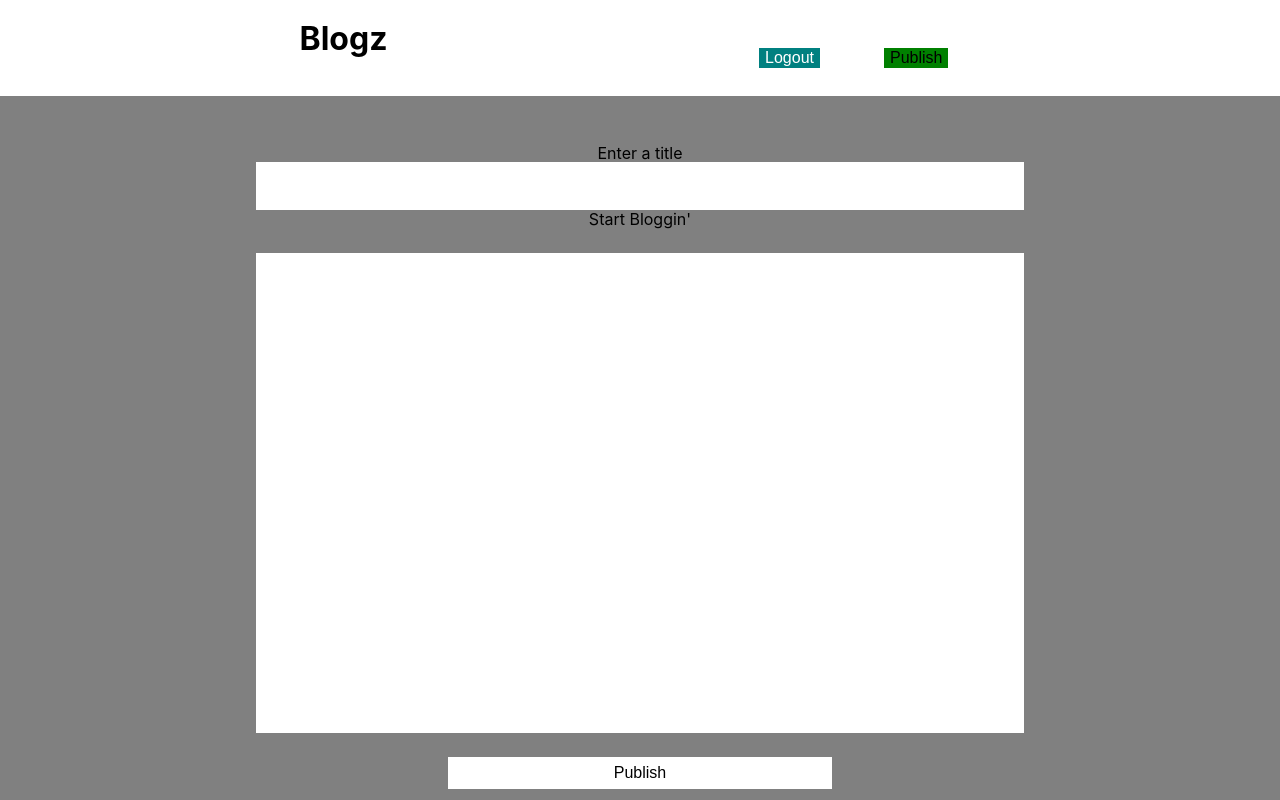
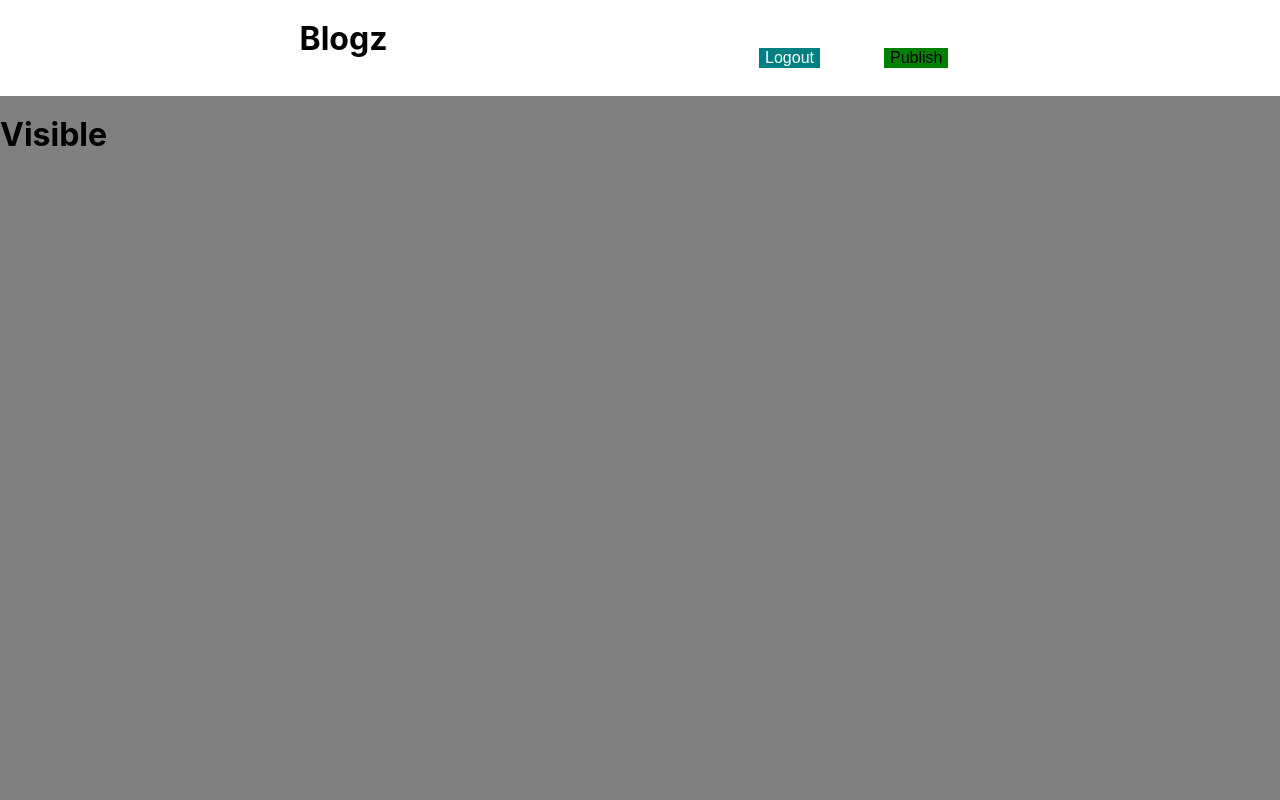
Before and after one commit to danielnoo/Blogz, a React (Create React App) app: page / in a window 1280 px wide. Built offline with nearby package versions, Linux system fonts and the light colour scheme.

Commit message:
passed state to nav as a prop so that the child can affect App.js

```diff
--- a/src/components/App.js
+++ b/src/components/App.js
@@ -1,22 +1,26 @@
 import {useState} from 'react';
 import Publish from './Publish';
+import RecentPosts from './RecentPosts';
 import Nav from './Nav';
 import '../styles/App.scss';
-import firebaseApp from '../firebase'
+import firebaseApp from '../firebase';
 
 function App() {
   console.log(firebaseApp)
-  const [displayRecentPosts, setDisplayRecentPosts] = useState(false);
-  const [displayPublish, setDisplayPublish] = useState(true);
+  const [displayRecentPosts, setDisplayRecentPosts] = useState(true);
+  const [displayPublish, setDisplayPublish] = useState(false);
+
+
 
   return (
     <div>
       <header>
         <h1>Blogz</h1>
-        <Nav />
+        <Nav loggedIn={false} setDisplayPublish={setDisplayPublish} setDisplayRecentPosts={setDisplayRecentPosts} />
       </header>
       <main>
-        <Publish />
+        <Publish visible={displayPublish}/>
+        <RecentPosts visible={displayRecentPosts}/>
       </main>
     </div>
   );
--- a/src/components/Nav.js
+++ b/src/components/Nav.js
@@ -1,16 +1,23 @@
 
 
-const Nav = ({loggedIn}) => {
+const Nav = ({loggedIn, setDisplayPublish, setDisplayRecentPosts}) => {
 
-  // pass Nav info on whether or not user is logged in and conditionally render the login button as logout
+  // toggle state in App by passing reference to setState() as props
+
+  const swapStates = () => {
+    setDisplayPublish(true)
+    setDisplayRecentPosts(false)
+  }
+
 
   return(
     <nav>
       <ul>
         <li>{
-          loggedIn ? <button className="log-button">Login</button> : <button className="log-button">Logout</button>
+          loggedIn ? <button className="log-button">Login</button> :
+                     <button className="log-button">Logout</button>
           }</li>
-        <li><button className="publish-button">Publish</button></li>
+        <li><button className="publish-button" onClick={() => swapStates()}>Publish</button></li>
       </ul>
     </nav>
   )
--- a/src/components/Publish.js
+++ b/src/components/Publish.js
@@ -2,11 +2,14 @@ import '../styles/Publish.scss';
 import { useState } from 'react';
 
 
-const Publish = () => {
+const Publish = ({visible}) => {
 
 
 
   return(
+    <>
+      {
+        visible ?
           <section>
             <form action="">
               <label htmlFor="title">Enter a title</label>
@@ -15,8 +18,9 @@ const Publish = () => {
               <textarea name="body" id="body"></textarea>
               <button>Publish</button>
             </form>
-    </section>
-
+          </section> : null
+      }
+    </>
   )
 }
 
--- a/src/components/RecentPosts.js
+++ b/src/components/RecentPosts.js
@@ -0,0 +1,17 @@
+import {useState} from "react"
+
+const RecentPosts = ({visible}) => {
+
+  return(
+    <div>
+      {
+        visible ? <h1>Visible</h1> : null
+
+      }
+    </div>
+
+
+  )
+}
+
+export default RecentPosts
```
Lines whose indentation alone changed are shown as unchanged.
